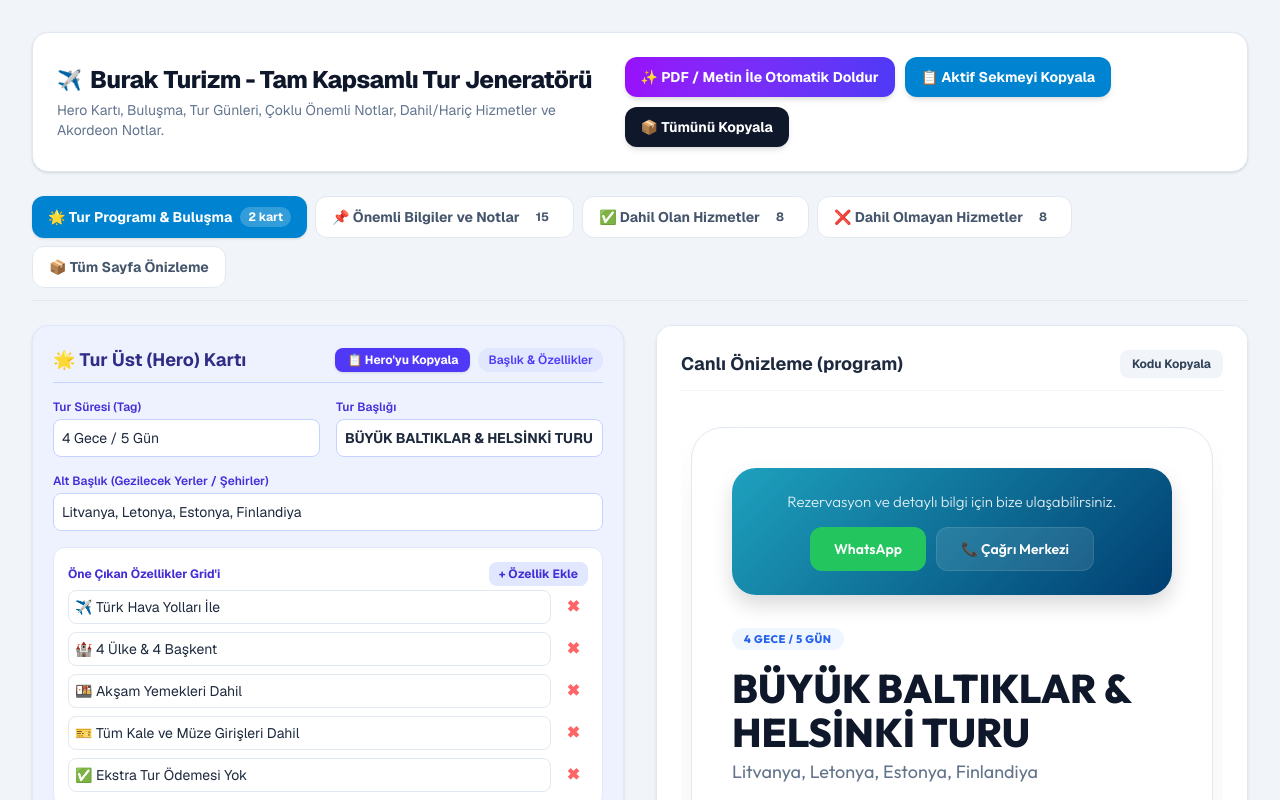
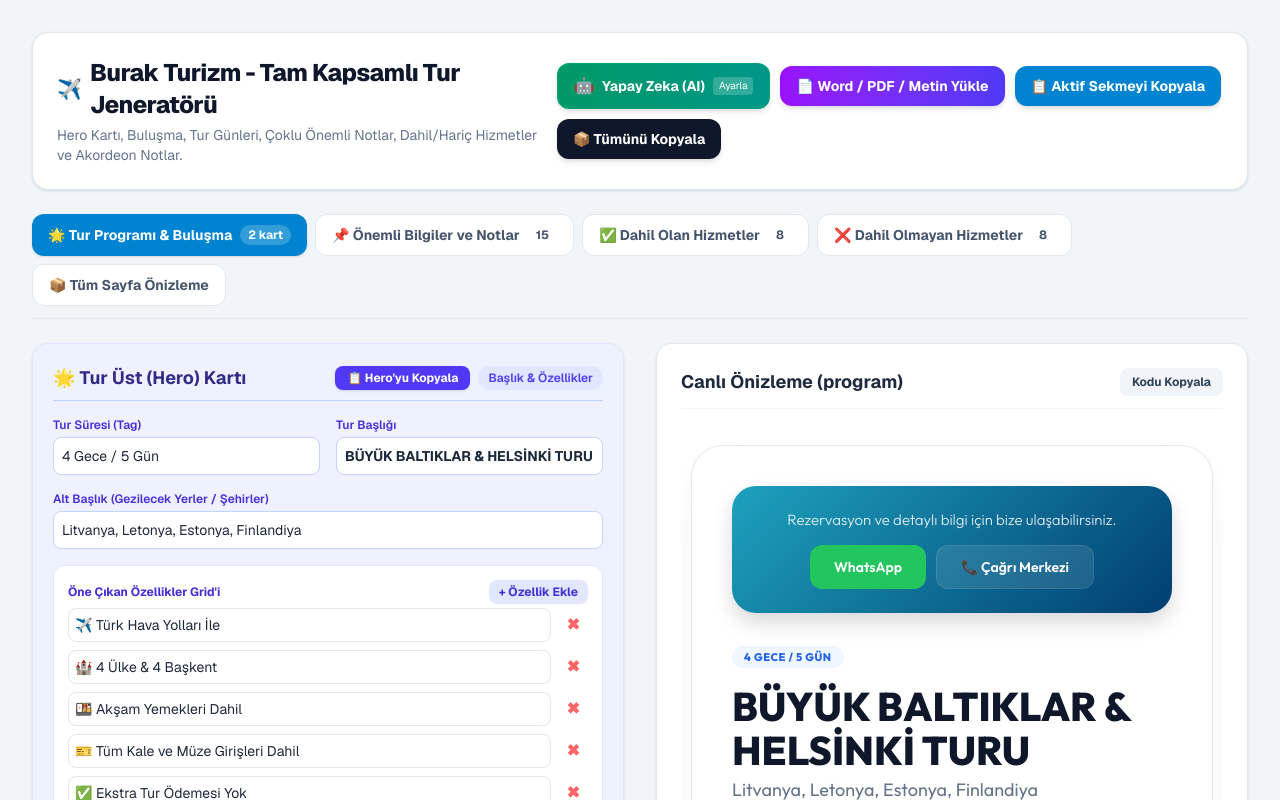
Before and after one commit to grafikburaktur-bit/tur-generator, a Next.js app: page / in a window 1280 px wide. Shown: the top 800 px of the page. Built offline with nearby package versions, Linux system fonts and the light colour scheme.

Commit message:
feat: sag ust menuye belirgin yapay zeka butonu eklendi

```diff
--- a/app/page.tsx
+++ b/app/page.tsx
@@ -1641,12 +1641,27 @@ ${d.content}`;
             </p>
           </div>
           <div className="flex items-center flex-wrap gap-2.5">
-            {/* AKILLI PDF / METİN AKTARMA BUTONU */}
+            {/* YAPAY ZEKA ASİSTANI BUTONU */}
+            <button
+              onClick={() => setIsAiModalOpen(true)}
+              className="bg-gradient-to-r from-emerald-600 to-teal-600 hover:from-emerald-700 hover:to-teal-700 text-white px-4 py-2.5 rounded-xl font-bold text-sm shadow-md transition-all flex items-center gap-2 cursor-pointer active:scale-95 border border-emerald-500/30"
+              title="Google Gemini Yapay Zeka ile turu analiz edin ve zenginleştirin"
+            >
+              <span className="text-base">🤖</span>
+              <span>Yapay Zeka (AI)</span>
+              {geminiApiKey ? (
+                <span className="w-2.5 h-2.5 rounded-full bg-lime-300 animate-pulse inline-block" title="AI Aktif" />
+              ) : (
+                <span className="text-[10px] bg-white/20 px-1.5 py-0.5 rounded font-normal">Ayarla</span>
+              )}
+            </button>
+
+            {/* AKILLI WORD / PDF / METİN AKTARMA BUTONU */}
             <button
               onClick={() => setIsImportModalOpen(true)}
               className="bg-gradient-to-r from-purple-600 to-indigo-600 hover:from-purple-700 hover:to-indigo-700 text-white px-4 py-2.5 rounded-xl font-bold text-sm shadow-md transition-all flex items-center gap-2 cursor-pointer active:scale-95"
             >
-              <span>✨ PDF / Metin İle Otomatik Doldur</span>
+              <span>📄 Word / PDF / Metin Yükle</span>
             </button>
             <button
               onClick={() => copyHTML(activeTab)}
```
